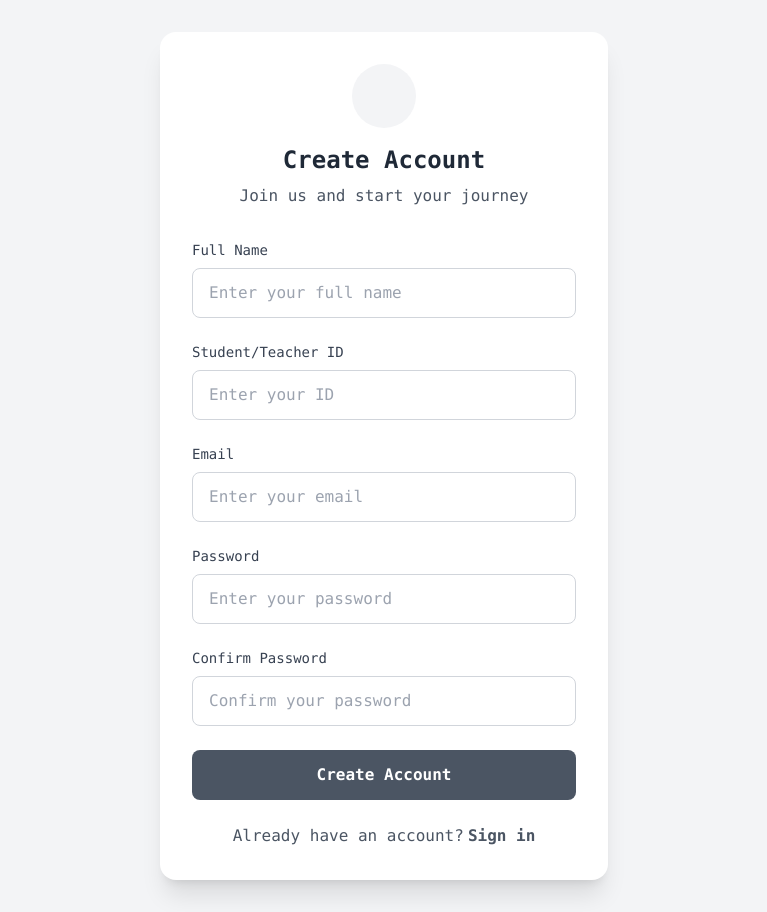
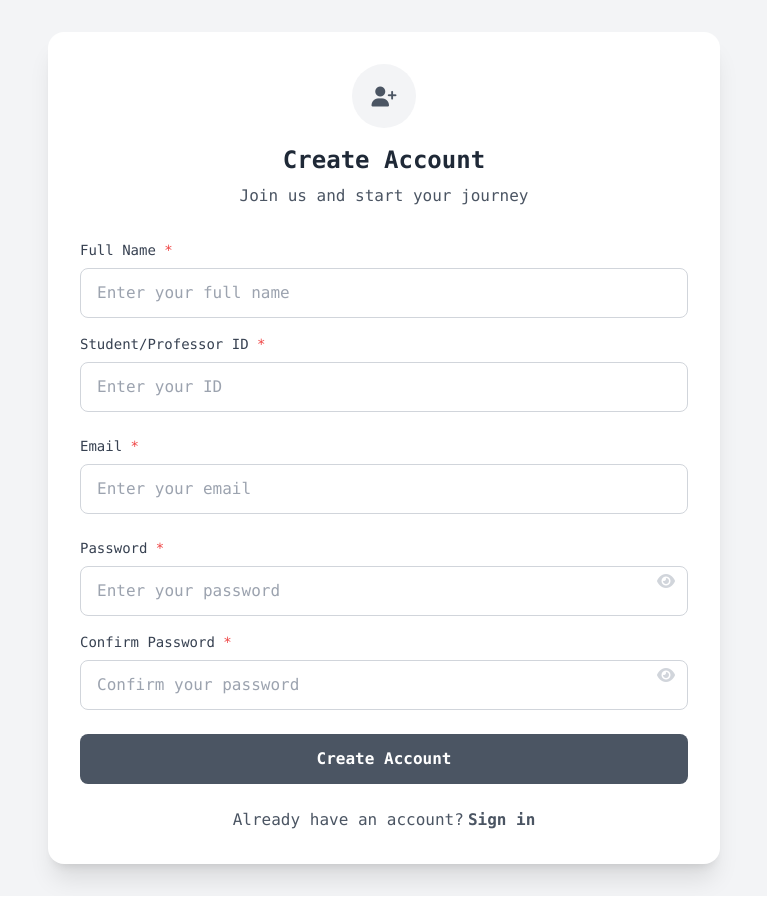
Before and after one commit to qwe8496516/TeamFounder, a React (Vite) app in the folder frontend/: page /register in a window 1280 px wide. Shown: the whole page, without its empty margins (256-1023 px from the left). Built offline with nearby package versions, Linux system fonts and the light colour scheme.

Commit message:
feat: frontend

```diff
--- a/frontend/index.html
+++ b/frontend/index.html
@@ -7,6 +7,7 @@
     <link rel="preconnect" href="https://fonts.googleapis.com">
     <link rel="preconnect" href="https://fonts.gstatic.com" crossorigin>
     <link href="https://fonts.googleapis.com/css2?family=JetBrains+Mono:wght@400;500;600;700&display=swap" rel="stylesheet">
+    <link rel="stylesheet" href="https://cdnjs.cloudflare.com/ajax/libs/font-awesome/6.5.1/css/all.min.css" integrity="sha512-DTOQO9RWCH3ppGqcWaEA1BIZOC6xxalwEsw9c2QQeAIftl+Vegovlnee1c9QX4TctnWMn13TZye+giMm8e2LwA==" crossorigin="anonymous" referrerpolicy="no-referrer" />
     <script src="https://cdn.tailwindcss.com"></script>
     <title>TeamFounder</title>
   </head>
--- a/frontend/src/pages/Login.jsx
+++ b/frontend/src/pages/Login.jsx
@@ -4,6 +4,7 @@ import axios from 'axios'
 import Swal from 'sweetalert2'
 import Loading from '../components/Loading'
 import { motion } from 'framer-motion'
+import { spaceChildren } from 'antd/es/button'
 
 function Login({ setIsLoggedIn }) {
   const [userId, setUserId] = useState('')
@@ -99,7 +100,7 @@ function Login({ setIsLoggedIn }) {
                 transition={{ duration: 0.5, delay: 0.6 }}
                 className="text-center mb-8"
               >
-                <div className="inline-flex items-center justify-center w-16 h-16 bg-gray-100 rounded-full mb-4">
+                <div className="inline-flex items-center justify-center w-16 h-16 bg-gray-100 rounded-full">
                   <i className="fas fa-sign-in-alt text-gray-600 fa-lg"></i>
                 </div>
                 <h2 className="text-2xl font-bold text-gray-800">Welcome Back!</h2>
@@ -116,7 +117,7 @@ function Login({ setIsLoggedIn }) {
               >
                 {/* ID Field */}
                 <div className="mb-6">
-                  <label className="block text-sm font-medium text-gray-700 mb-2">Student/Teacher ID</label>
+                  <label className="block text-sm font-medium text-gray-700 mb-2">Student/Professor ID</label>
                   <div className="relative">
                     <input
                       type="text"
@@ -140,15 +141,12 @@ function Login({ setIsLoggedIn }) {
                       onChange={(e) => setPassword(e.target.value)}
                       className="w-full px-4 py-3 rounded-lg border bg-white text-black border-gray-300 focus:ring-2 focus:ring-gray-600 focus:border-transparent transition-colors"
                       placeholder="Enter your password"
-                      requigray
+                      required
                     />
-                    {/* <button
-                      type="button"
-                      className="absolute right-3 top-3 text-gray-400 bg-white hover:border-none active:border-none focus:border-none"
+                    <i
                       onClick={() => setShowPassword(!showPassword)}
-                    >
-                      <i className={`fas fa-${showPassword ? 'eye-slash' : 'eye'} text-black w-6 h-6`}></i>
-                    </button> */}
+                      className={`fas ${showPassword ? 'fa-eye-slash' : 'fa-eye'} absolute right-3 top-1/2 -translate-y-1/2 w-5 h-5 text-gray-300 hover:text-gray-500 cursor-pointer flex items-center justify-center`}
+                    ></i>
                   </div>
                 </div>
 
--- a/frontend/src/pages/MatchList.jsx
+++ b/frontend/src/pages/MatchList.jsx
@@ -18,23 +18,9 @@ function MatchList() {
   useEffect(() => {
     const fetchStudents = async () => {
       try {
+        const courseCode = 'CS205'
         const id = localStorage.getItem('id')
-        const userId = localStorage.getItem('userId')
         const token = localStorage.getItem('token')
-
-        if (!userId || !token) {
-          Swal.fire({
-            icon: 'error',
-            title: 'Error',
-            text: 'Please login first',
-            confirmButtonColor: '#4f46e5'
-          }).then(() => {
-            navigate('/login')
-          })
-          return
-        }
-
-        const courseCode = 'CS205'
         const response = await axios.get(`http://localhost:8080/api/course/${courseCode}/student/${id}/match`, {
           headers: {
             Authorization: `Bearer ${token}`
@@ -51,7 +37,9 @@ function MatchList() {
           avatar: '/images/default-avatar.png'
         }))
 
-        setStudents(formattedStudents)
+        const sortedStudents = formattedStudents.sort ((a, b) => b.matchScore - a.matchScore)
+
+        setStudents(sortedStudents)
       } catch (err) {
         console.error('Error fetching match data:', err)
         Swal.fire({
--- a/frontend/src/pages/Register.jsx
+++ b/frontend/src/pages/Register.jsx
@@ -15,6 +15,8 @@ function Register() {
   })
   const [isLoading, setIsLoading] = useState(false)
   const [emailSuggestions, setEmailSuggestions] = useState([])
+  const [showPassword, setShowPassword] = useState(false)
+  const [showConfirmPassword, setShowConfirmPassword] = useState(false)
   const navigate = useNavigate()
 
   const handleChange = (e) => {
@@ -67,7 +69,6 @@ function Register() {
       return
     }
 
-    setIsLoading(true)
     try {
       const response = await axios.post('http://localhost:8080/api/auth/register', {
         userId: formData.studentId,
@@ -84,6 +85,7 @@ function Register() {
           text: 'Welcome to TeamFounder!',
           confirmButtonColor: '#4f46e5'
         }).then(() => {
+		  setIsLoading(true)
           navigate('/login')
         })
       } else {
@@ -123,14 +125,14 @@ function Register() {
       className="min-h-screen bg-gray-100"
     >
       <div className="min-h-screen flex">
-        {/* Right Side - Register Form */}
+        {/* Left Side - Register Form */}
         <motion.div
           initial={{ x: -100, opacity: 0 }}
           animate={{ x: 0, opacity: 1 }}
           transition={{ duration: 0.5, delay: 0.2 }}
           className="w-full lg:w-1/2 flex items-center justify-center p-8"
         >
-          <div className="w-full max-w-md">
+          <div className="w-full max-w-2xl">
             <motion.div
               initial={{ y: 20, opacity: 0 }}
               animate={{ y: 0, opacity: 1 }}
@@ -159,9 +161,14 @@ function Register() {
                 onSubmit={handleSubmit}
                 className="space-y-6"
               >
+
+                {/* Name and ID Fields Row */}
+                <div className="grid grid-cols-1 md:grid-cols-2 gap-4">
                   {/* Name Field */}
-                <div className="mb-6">
-                  <label className="block text-sm font-medium text-gray-700 mb-2">Full Name</label>
+                  <div>
+                    <label className="block text-sm font-medium text-gray-700 mb-2">
+                      Full Name <span className="text-red-500">*</span>
+                    </label>
                     <div className="relative">
                       <input
                         type="text"
@@ -172,13 +179,14 @@ function Register() {
                         placeholder="Enter your full name"
                         required
                       />
-                    <i className="fas fa-user absolute right-2 top-4 w-6 h-6 text-gray-400"></i>
                     </div>
                   </div>
 
                   {/* ID Field */}
-                <div className="mb-6">
-                  <label className="block text-sm font-medium text-gray-700 mb-2">Student/Teacher ID</label>
+                  <div>
+                    <label className="block text-sm font-medium text-gray-700 mb-2">
+                      Student/Professor ID <span className="text-red-500">*</span>
+                    </label>
                     <div className="relative">
                       <input
                         type="text"
@@ -189,13 +197,15 @@ function Register() {
                         placeholder="Enter your ID"
                         required
                       />
-                    <i className="fas fa-id-card absolute right-2 top-4 w-6 h-6 text-gray-400"></i>
+                    </div>
                   </div>
                 </div>
 
                 {/* Email Field */}
-                <div className="mb-6">
-                  <label className="block text-sm font-medium text-gray-700 mb-2">Email</label>
+                <div>
+                  <label className="block text-sm font-medium text-gray-700 mb-2">
+                    Email <span className="text-red-500">*</span>
+                  </label>
                   <div className="relative">
                     <input
                       type="email"
@@ -206,13 +216,12 @@ function Register() {
                       placeholder="Enter your email"
                       required
                     />
-                    <i className="fas fa-envelope absolute right-2 top-4 w-6 h-6 text-gray-400"></i>
                     {emailSuggestions.length > 0 && (
                       <div className="absolute z-10 w-full mt-1 bg-white border border-gray-300 rounded-lg shadow-lg">
                         {emailSuggestions.map((suggestion, index) => (
                           <div
                             key={index}
-                            className="px-4 py-2 hover:bg-gray-100 cursor-pointer"
+                            className="px-4 py-2 hover:bg-gray-100 text-black cursor-pointer"
                             onClick={() => handleEmailSuggestionClick(suggestion)}
                           >
                             {suggestion}
@@ -223,12 +232,16 @@ function Register() {
                   </div>
                 </div>
 
+                {/* Password Fields Row */}
+                <div className="grid grid-cols-1 md:grid-cols-2 gap-4">
                   {/* Password Field */}
-                <div className="mb-6">
-                  <label className="block text-sm font-medium text-gray-700 mb-2">Password</label>
+                  <div>
+                    <label className="block text-sm font-medium text-gray-700 mb-2">
+                      Password <span className="text-red-500">*</span>
+                    </label>
                     <div className="relative">
                       <input
-                      type="password"
+                        type={showPassword ? "text" : "password"}
                         name="password"
                         value={formData.password}
                         onChange={handleChange}
@@ -236,16 +249,21 @@ function Register() {
                         placeholder="Enter your password"
                         required
                       />
-                    <i className="fas fa-lock absolute right-2 top-4 w-6 h-6 text-gray-400"></i>
+                      <i
+                        onClick={() => setShowPassword(!showPassword)}
+                        className={`fas ${showPassword ? 'fa-eye-slash' : 'fa-eye'} absolute right-3 top-1/2 -translate-y-1/2 w-5 h-5 text-gray-300 hover:text-gray-500 cursor-pointer flex items-center justify-center`}
+                      ></i>
                     </div>
                   </div>
 
                   {/* Confirm Password Field */}
-                <div className="mb-6">
-                  <label className="block text-sm font-medium text-gray-700 mb-2">Confirm Password</label>
+                  <div>
+                    <label className="block text-sm font-medium text-gray-700 mb-2">
+                      Confirm Password <span className="text-red-500">*</span>
+                    </label>
                     <div className="relative">
                       <input
-                      type="password"
+                        type={showConfirmPassword ? "text" : "password"}
                         name="confirmPassword"
                         value={formData.confirmPassword}
                         onChange={handleChange}
@@ -253,7 +271,11 @@ function Register() {
                         placeholder="Confirm your password"
                         required
                       />
-                    <i className="fas fa-lock absolute right-2 top-4 w-6 h-6 text-gray-400"></i>
+                      <i
+                        onClick={() => setShowConfirmPassword(!showConfirmPassword)}
+                        className={`fas ${showConfirmPassword ? 'fa-eye-slash' : 'fa-eye'} absolute right-3 top-1/2 -translate-y-1/2 w-5 h-5 text-gray-300 hover:text-gray-500 cursor-pointer flex items-center justify-center`}
+                      ></i>
+                    </div>
                   </div>
                 </div>
 
@@ -280,7 +302,7 @@ function Register() {
           </div>
         </motion.div>
 
-        {/* Left Side - Image */}
+        {/* Right Side - Image */}
         <motion.div
           initial={{ x: 100, opacity: 0 }}
           animate={{ x: 0, opacity: 1 }}
```
Lines whose indentation alone changed are shown as unchanged.
